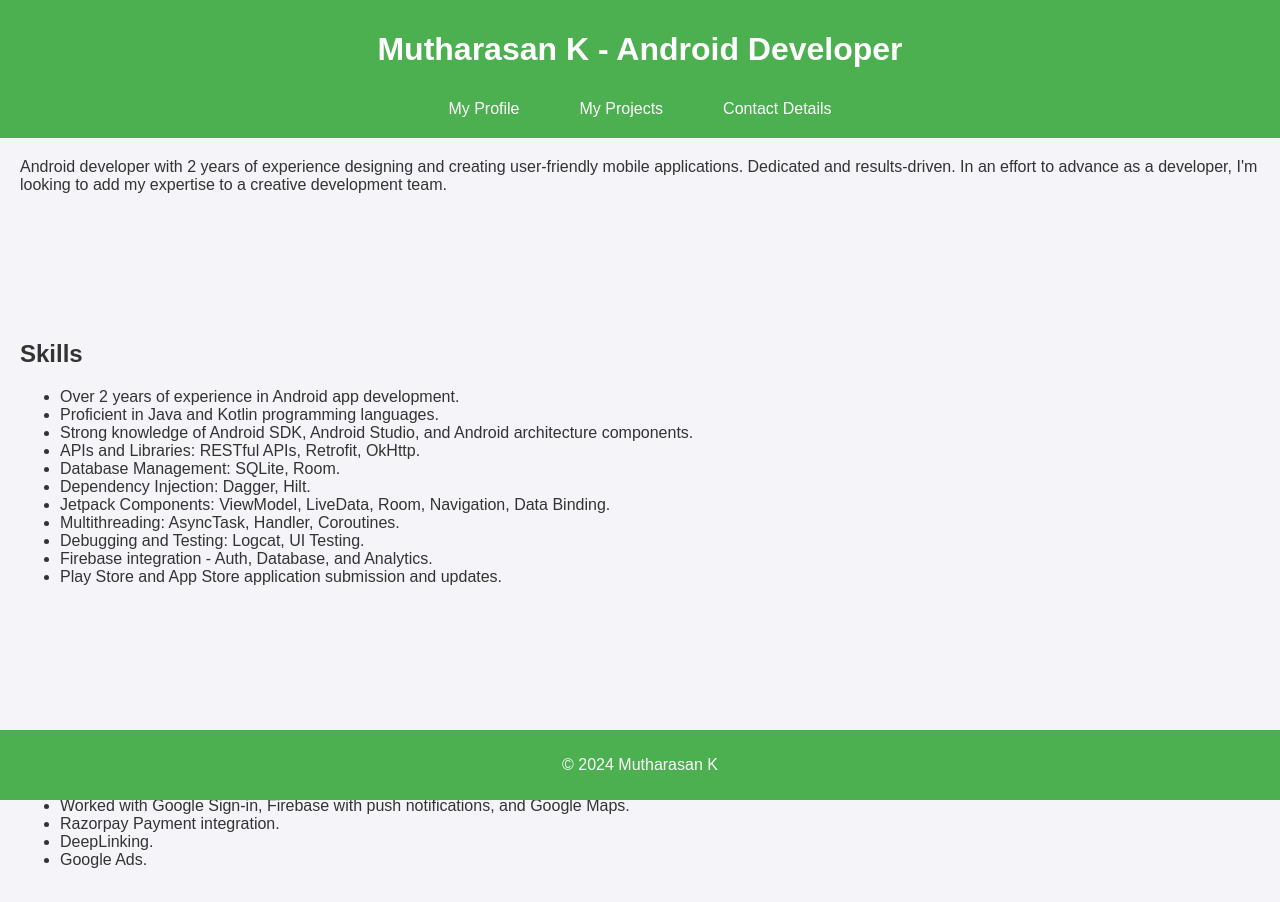
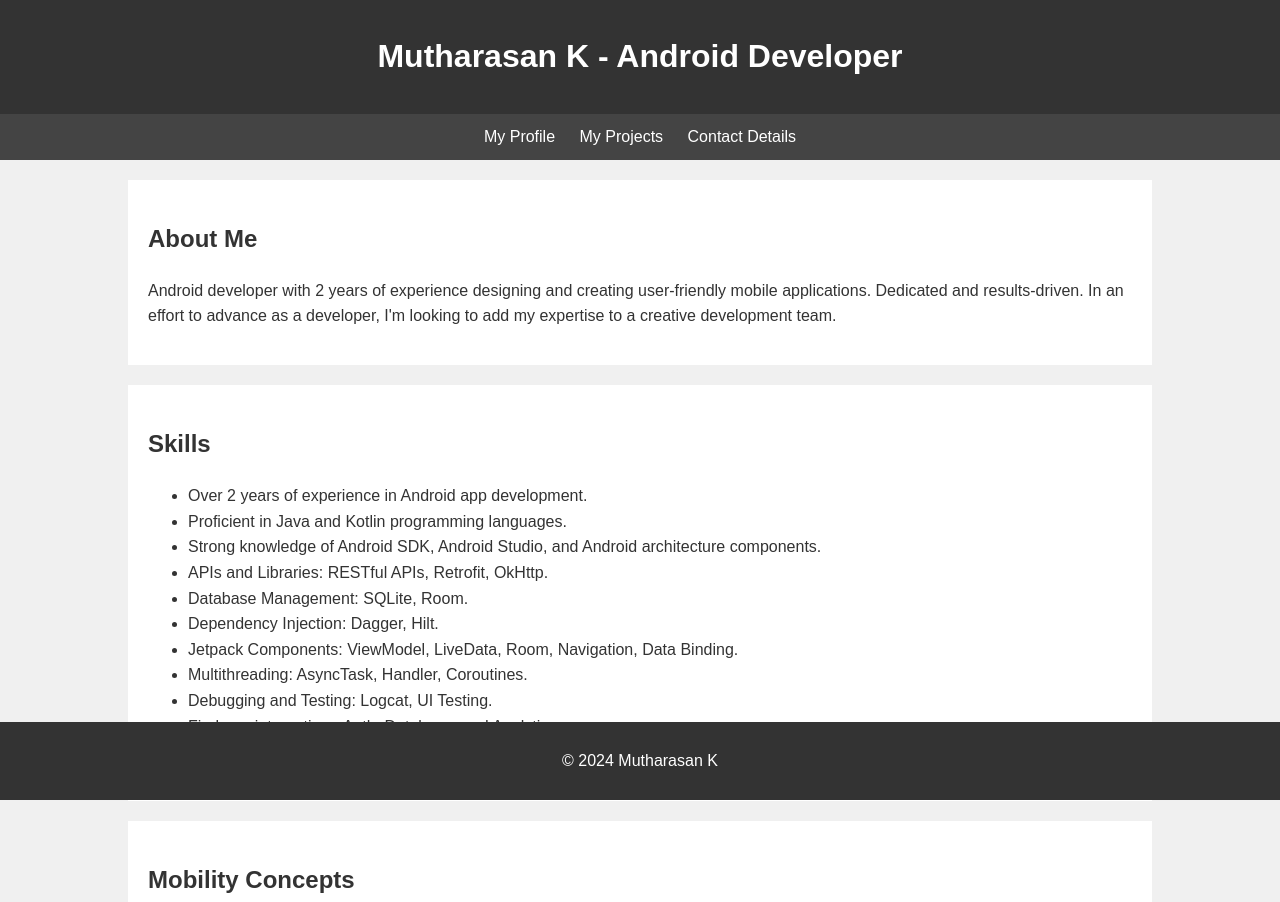
Before and after one commit to MUTHUARASAN266/MyProfile, a plain HTML site: page index.html in a window 1280 px wide. Shown: the top 902 px of the page. Drawn offline with Linux system fonts and the light colour scheme.

Commit message:
Update new look index.html

```diff
--- a/index.html
+++ b/index.html
@@ -7,50 +7,47 @@
     <style>
         body {
             font-family: Arial, sans-serif;
+            line-height: 1.6;
             margin: 0;
             padding: 0;
-            background-color: #f4f4f9;
+            background-color: #f0f0f0;
             color: #333;
         }
         header {
-            background-color: #4CAF50;
-            color: white;
+            background-color: #333;
+            color: #fff;
             padding: 10px 0;
             text-align: center;
-            position: fixed;
-            width: 100%;
-            top: 0;
-            z-index: 1000;
         }
-        header nav {
-            display: flex;
-            justify-content: center;
-            gap: 20px;
+        nav {
+            background-color: #444;
+            padding: 10px 0;
+            text-align: center;
         }
-        header nav a {
-            color: white;
+        nav a {
+            color: #fff;
             text-decoration: none;
-            padding: 10px 20px;
-            border-radius: 5px;
+            margin: 0 10px;
         }
-        header nav a:hover {
-            background-color: #45a049;
+        nav a:hover {
+            text-decoration: underline;
         }
-        section {
-            padding: 80px 20px 20px 20px;
-            margin: 10px 0;
+        .container {
+            width: 80%;
+            margin: auto;
+            overflow: hidden;
+            padding: 20px;
         }
-        .project, .experience {
-            border: 1px solid #ddd;
-            padding: 10px;
-            margin: 10px 0;
+        .main {
             background-color: #fff;
+            padding: 20px;
+            margin-bottom: 20px;
         }
-        footer {
+        .footer {
+            background-color: #333;
+            color: #fff;
             text-align: center;
             padding: 10px 0;
-            background-color: #4CAF50;
-            color: white;
             position: fixed;
             bottom: 0;
             width: 100%;
@@ -61,19 +58,21 @@
 
 <header>
     <h1>Mutharasan K - Android Developer</h1>
+</header>
+
 <nav>
     <a href="#about">My Profile</a>
     <a href="#projects">My Projects</a>
     <a href="#contact">Contact Details</a>
 </nav>
-</header>
 
-<section id="about">
+<div class="container">
+    <section class="main" id="about">
         <h2>About Me</h2>
         <p>Android developer with 2 years of experience designing and creating user-friendly mobile applications. Dedicated and results-driven. In an effort to advance as a developer, I'm looking to add my expertise to a creative development team.</p>
     </section>
 
-<section id="skills">
+    <section class="main" id="skills">
         <h2>Skills</h2>
         <ul>
             <li>Over 2 years of experience in Android app development.</li>
@@ -90,7 +89,7 @@
         </ul>
     </section>
 
-<section id="mobility">
+    <section class="main" id="mobility">
         <h2>Mobility Concepts</h2>
         <ul>
             <li>Experience with Git and GitHub.</li>
@@ -101,12 +100,12 @@
         </ul>
     </section>
 
-<section id="qualifications">
+    <section class="main" id="qualifications">
         <h2>Qualifications</h2>
         <p>Bachelor of Computer Science</p>
     </section>
 
-<section id="experience">
+    <section class="main" id="experience">
         <h2>Career History</h2>
         <div class="experience">
             <p><strong>Company:</strong> Colan InfoTech Pvt Ltd.</p>
@@ -115,7 +114,7 @@
         </div>
     </section>
 
-<section id="projects">
+    <section class="main" id="projects">
         <h2>Projects</h2>
 
         <div class="project">
@@ -139,10 +138,9 @@
             <h3>Weather App</h3>
             <p>Description: An app displaying current weather and wind speed using Jetpack components like LiveData, view binding, navigation graph, coroutines, ViewModel, and Hilt DI.</p>
         </div>
-
     </section>
 
-<section id="contact">
+    <section class="main" id="contact">
         <h2>Contact Me</h2>
         <p><strong>WhatsApp:</strong> +91 8220189947</p>
         <p><strong>Email:</strong> mutharasan.karuppaiyan@gmail.com</p>
@@ -150,9 +148,10 @@
         <p><strong>GitHub:</strong> <a href="https://github.com/yourprofile">github.com/yourprofile</a></p>
         <p><strong>Medium:</strong> <a href="https://medium.com/@yourprofile">medium.com/@yourprofile</a></p>
     </section>
+</div>
 
-<footer>
-    <p>© 2024 Mutharasan K</p>
+<footer class="footer">
+    <p>&copy; 2024 Mutharasan K</p>
 </footer>
 
 </body>
```
Lines whose indentation alone changed are shown as unchanged.
